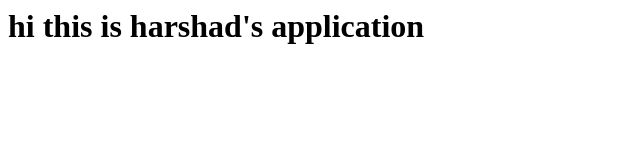
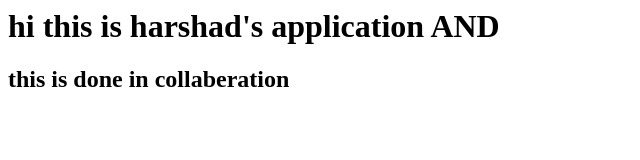
Before and after one commit to bharshad/docker_practise, a plain HTML site: page index.html in a window 1280 px wide. Shown: the whole page, without its empty margins (0-640 px from the left). Drawn offline with Linux system fonts and the light colour scheme.

Commit message:
Update index.html
update

```diff
--- a/index.html
+++ b/index.html
@@ -1 +1,2 @@
-<h1>hi this is harshad's application </h1>
+<h1>hi this is harshad's application AND </h1>
+<h2> this is done in collaberation </h2>
```
